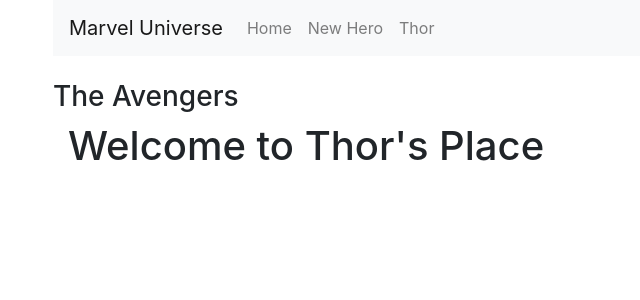
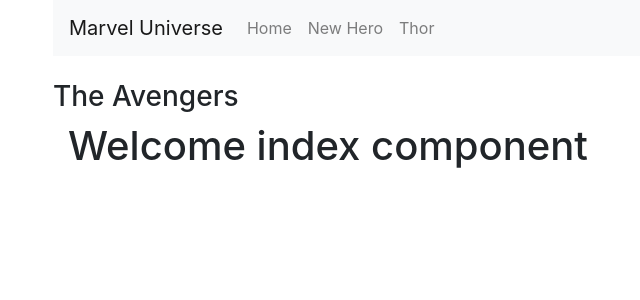
Before and after one commit to Ranindu15/Login-Form, a React (Create React App) app in the folder marvel/: page /index in a window 1280 px wide. Shown: the top 300 px of the page, without its empty margins (32-672 px from the left). Built offline with nearby package versions, Linux system fonts and the light colour scheme.

Commit message:
Update index.js

```diff
--- a/marvel/src/components/index.component.js
+++ b/marvel/src/components/index.component.js
@@ -4,7 +4,7 @@
     render(){
       return(
         <div className="container">
-          <h1> Welcome to Thor's Place </h1>
+          <h1> Welcome index component </h1>
         </div>
       );
     }
```
